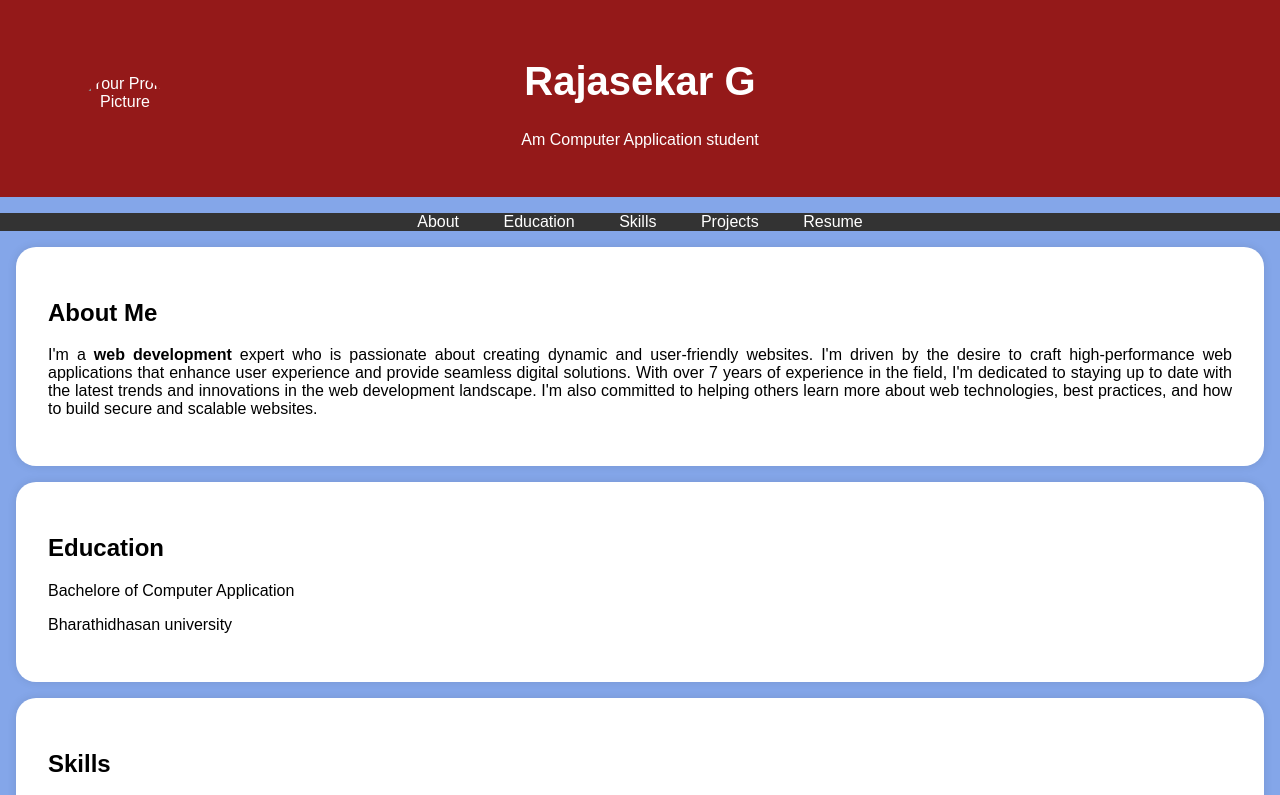
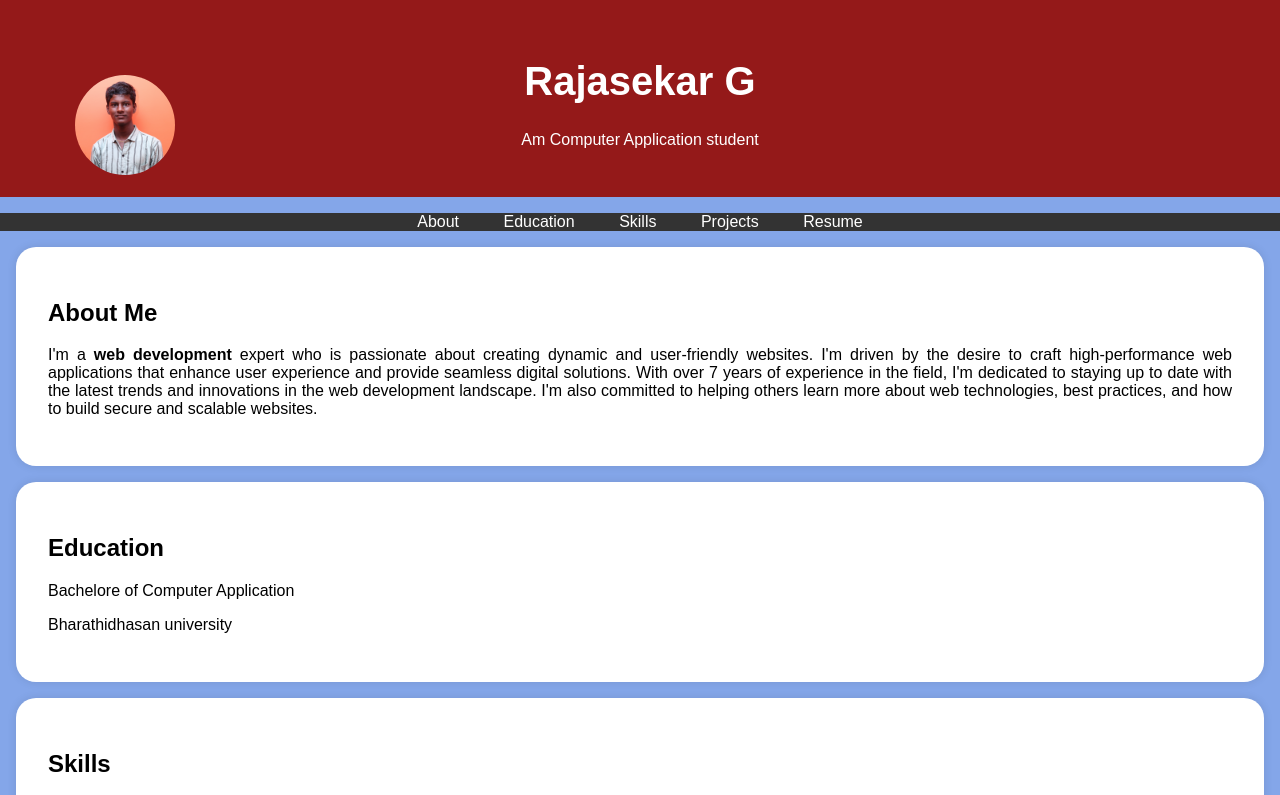
Before and after one commit to raja-sekar-2006/Digital-Portfolio, a plain HTML site: page index.html in a window 1280 px wide. Shown: the top 795 px of the page. Drawn offline with Linux system fonts and the light colour scheme.

Commit message:
Update index.html

```diff
--- a/index.html
+++ b/index.html
@@ -95,7 +95,7 @@
     <header>
         <div class="header-content">
             <!-- Add your profile picture here -->
-            <img src="img.pdf" alt="Your Profile Picture" class="profile-picture">
+            <img src="img1.jpg" alt="Your Profile Picture" class="profile-picture">
             <h1>Rajasekar G</h1>
             <p>Am Computer Application student</p>
         </div>
```
